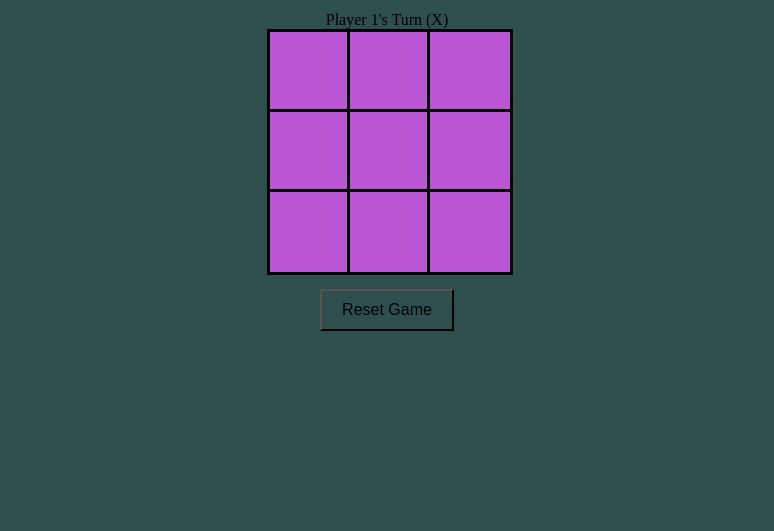
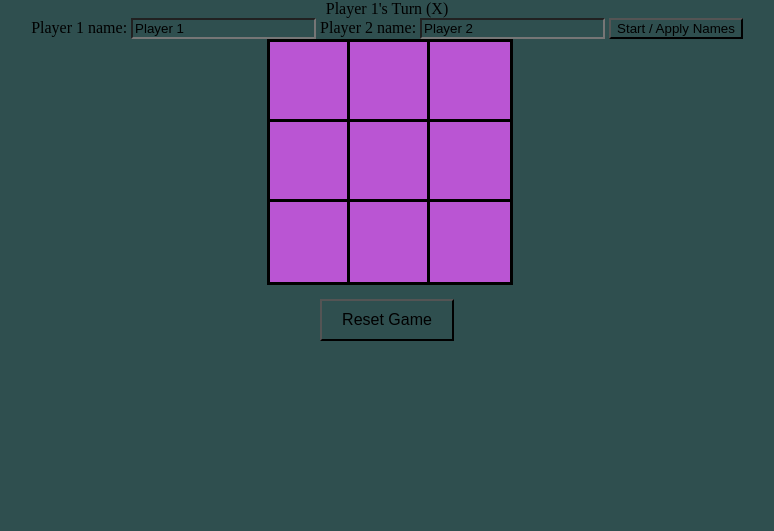
Before and after one commit to Ljaimess/odin-tictactoe, a plain HTML site: page index.html in a window 1280 px wide. Shown: the part 269-800 px from the top of the page, without its empty margins (253-1027 px from the left). Drawn offline with Linux system fonts and the light colour scheme.

Commit message:
added name feature and readme

```diff
--- a/index.html
+++ b/index.html
@@ -11,6 +11,18 @@
 <body>
     <h1>Tic Tac tOdin</h1>
     <div id="player-turn">Player 1's turn (X)</div>
+
+    <div id="player-inputs">
+        <label>
+            Player 1 name:
+            <input type="text" id="player1-name" placeholder="Player 1">
+        </label>
+        <label>
+            Player 2 name:
+            <input type="text" id="player2-name" placeholder="Player 2">
+        </label>
+        <button id="start-button">Start / Apply Names</button>
+    </div>
     <div id="game-grid">
         <div class="block" id="block-0"></div>
         <div class="block" id="block-1"></div>
--- a/script.js
+++ b/script.js
@@ -110,7 +110,9 @@ const GameController = (() => {
     const getWinner = () => winner;
 
     const reset = () => {
-        init();
+        const stored1 = localStorage.getItem("player1Name") || "Player 1";
+        const stored2 = localStorage.getItem("player2Name") || "Player 2";
+        init(stored1, stored2);
     };
 
     return {
@@ -164,6 +166,22 @@ const DisplayController = (() => {
         });
     };
 
+    const addStartButtonListener = () => {
+        const startButton = document.getElementById("start-button");
+        const input1 = document.getElementById("player1-name");
+        const input2 = document.getElementById("player2-name");
+        if (!startButton) return;
+        startButton.addEventListener("click", () => {
+            const name1 = (input1 && input1.value.trim()) || "Player 1";
+            const name2 = (input2 && input2.value.trim()) || "Player 2";
+            localStorage.setItem("player1Name", name1);
+            localStorage.setItem("player2Name", name2);
+            GameController.init(name1, name2);
+            render();
+            updateGameStatus();
+        });
+    };
+
     const updateGameStatus = () => {
         if (GameController.isGameOver()) {
             const winner = GameController.getWinner();
@@ -182,9 +200,16 @@ const DisplayController = (() => {
         cellElements = document.querySelectorAll(".block");
         statusElement = document.getElementById("player-turn");
         resetButton = document.getElementById("reset-button");
+        const input1 = document.getElementById("player1-name");
+        const input2 = document.getElementById("player2-name");
+        const stored1 = localStorage.getItem("player1Name") || "Player 1";
+        const stored2 = localStorage.getItem("player2Name") || "Player 2";
+        if (input1) input1.value = stored1;
+        if (input2) input2.value = stored2;
 
         addCellClickListeners();
         addResetButtonListener();
+        addStartButtonListener();
         render();
         updateGameStatus();
     };
@@ -193,6 +218,8 @@ const DisplayController = (() => {
 })();
 
 document.addEventListener("DOMContentLoaded", () => {
-    GameController.init("Player 1", "Player 2");
+    const stored1 = localStorage.getItem("player1Name") || "Player 1";
+    const stored2 = localStorage.getItem("player2Name") || "Player 2";
+    GameController.init(stored1, stored2);
     DisplayController.init();
 });
```
Also changed, not shown: 1 other file.
